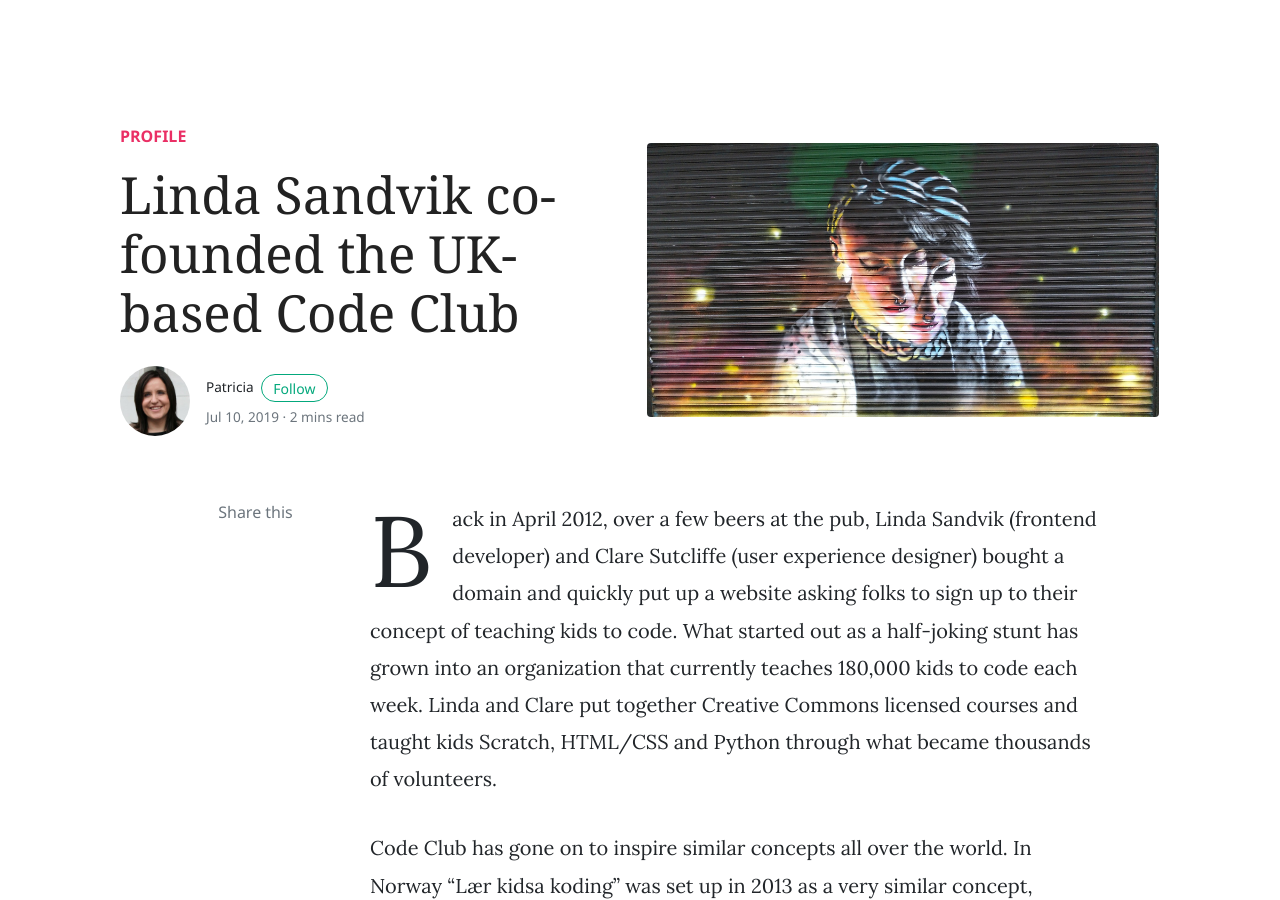
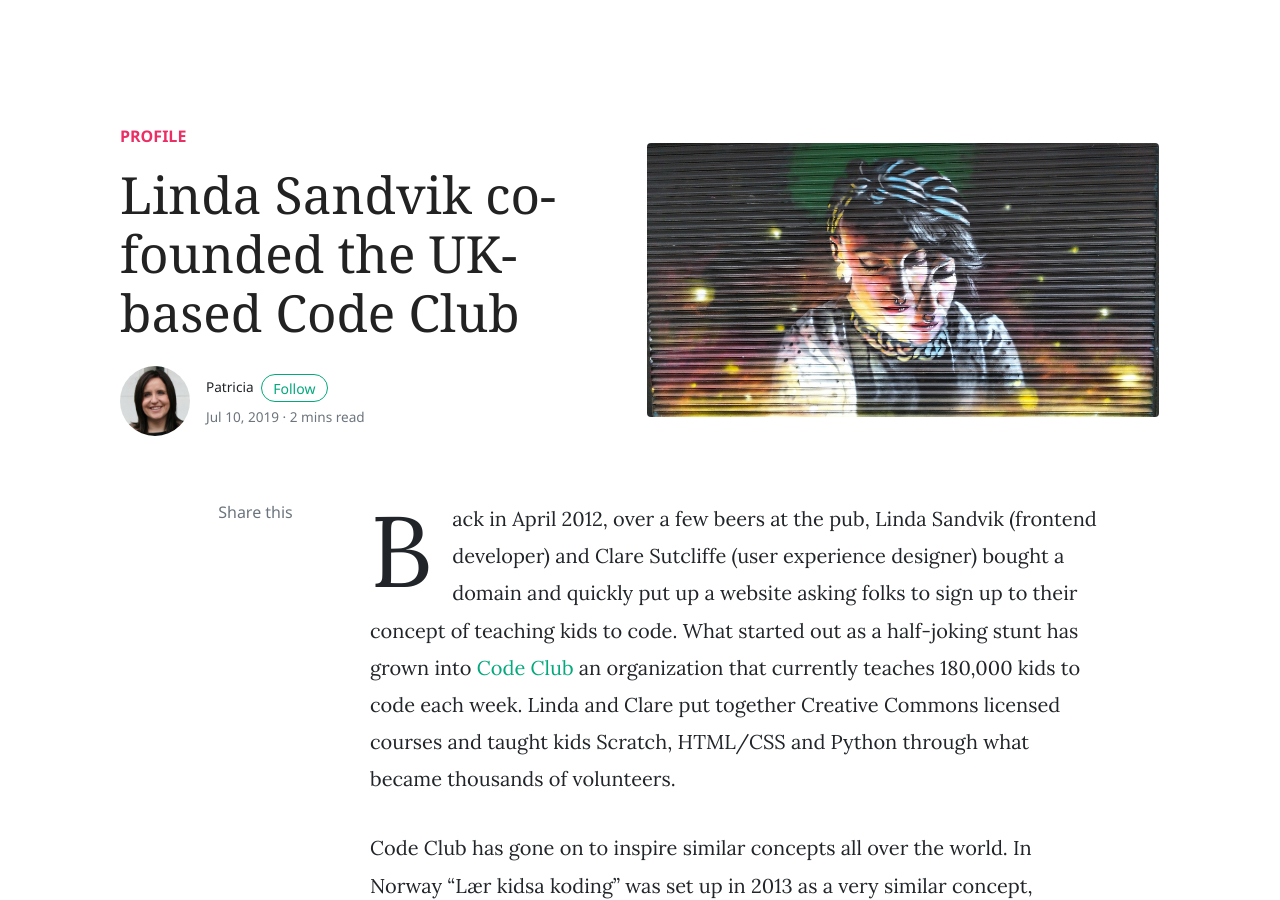
Before and after one commit to tech-women/tech-women.github.io, a Jekyll site: the page built from _posts/2019-07-10-linda-sandvik-code-club.md, in a window 1280 px wide and 900 px high. Built offline with Jekyll 4.4.1, drawn with Linux system fonts in a browser that asks for light colours; nearby versions of some CDN libraries; comment, search, counter and statistics services are not loaded.

Commit message:
Add link to Code Club

```diff
--- a/_posts/2019-07-10-linda-sandvik-code-club.md
+++ b/_posts/2019-07-10-linda-sandvik-code-club.md
@@ -8,7 +8,7 @@
 tags: featured
 ---
 
-Back in April 2012, over a few beers at the pub, Linda Sandvik (frontend developer) and Clare Sutcliffe (user experience designer) bought a domain and quickly put up a website asking folks to sign up to their concept of teaching kids to code. What started out as a half-joking stunt has grown into an organization that currently teaches 180,000 kids to code each week. Linda and Clare put together Creative Commons licensed courses and taught kids Scratch, HTML/CSS and Python through what became thousands of volunteers.
+Back in April 2012, over a few beers at the pub, Linda Sandvik (frontend developer) and Clare Sutcliffe (user experience designer) bought a domain and quickly put up a website asking folks to sign up to their concept of teaching kids to code. What started out as a half-joking stunt has grown into [Code Club][2] an organization that currently teaches 180,000 kids to code each week. Linda and Clare put together Creative Commons licensed courses and taught kids Scratch, HTML/CSS and Python through what became thousands of volunteers.
 
 Code Club has gone on to inspire similar concepts all over the world. In Norway “Lær kidsa koding” was set up in 2013 as a very similar concept, teaching kids, among other things, Scratch and Python. In the US Code.org was launched, also in 2013.
 
```
Also changed, not shown: other parts of _posts/2019-07-10-linda-sandvik-code-club.md (+1 -0 lines).
